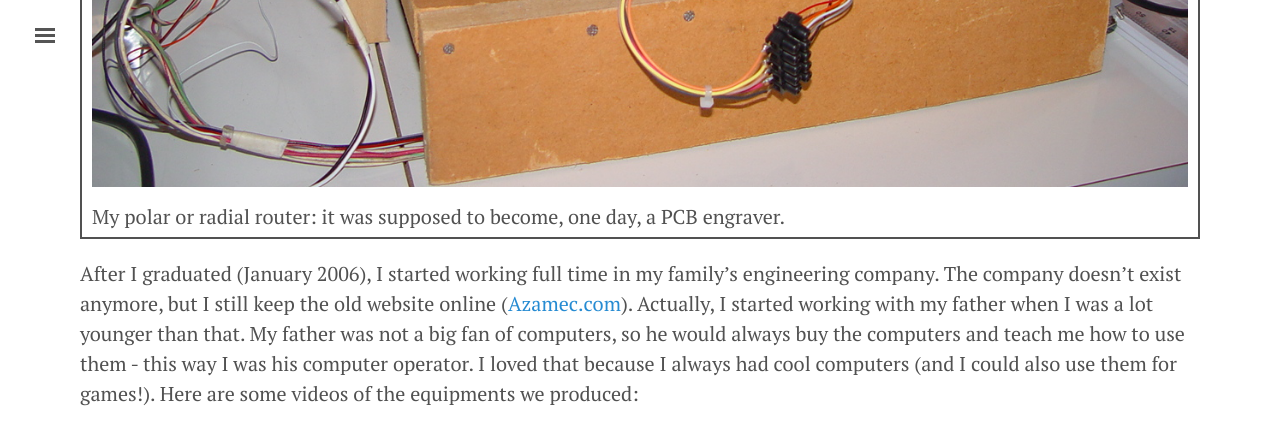
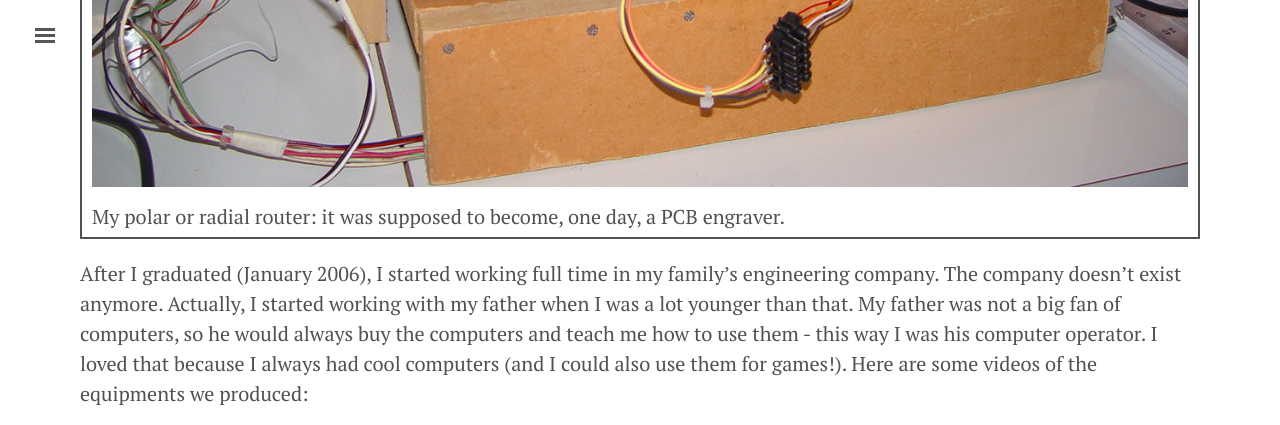
Before and after one commit to ricardodeazambuja/ricardodeazambuja.github.io, a Jekyll site: the page built from _posts/2016-12-19-old_projects.md, in a window 1280 px wide and 900 px high, scrolled down 4355 px, cut to the strip 0-425 px from the top of the window. Built offline with Jekyll 4.4.1, drawn with Linux system fonts in a browser that asks for light colours; emoji names are drawn with the system emoji font.

Commit message:
azamec.com is not mine anymore...

```diff
--- a/_posts/2016-12-19-old_projects.md
+++ b/_posts/2016-12-19-old_projects.md
@@ -34,7 +34,7 @@ Because it was quite hard to build things that would need to be parallel, I star
   <figcaption>My polar or radial router: it was supposed to become, one day, a PCB engraver.</figcaption>
 </figure>
 
-After I graduated (January 2006), I started working full time in my family's engineering company. The company doesn't exist anymore, but I still keep the old website online ([Azamec.com](http://azamec.com)). Actually, I started working with my father when I was a lot younger than that. My father was not a big fan of computers, so he would always buy the computers and teach me how to use them - this way I was his computer operator. I loved that because I always had cool computers (and I could also use them for games!). Here are some videos of the equipments we produced:
+After I graduated (January 2006), I started working full time in my family's engineering company. The company doesn't exist anymore. Actually, I started working with my father when I was a lot younger than that. My father was not a big fan of computers, so he would always buy the computers and teach me how to use them - this way I was his computer operator. I loved that because I always had cool computers (and I could also use them for games!). Here are some videos of the equipments we produced:
 
 <div class="video-container" align="center">
 <iframe width="560" height="315" src="https://www.youtube.com/embed/UOWg353JbDk" frameborder="0" allowfullscreen></iframe>
```
